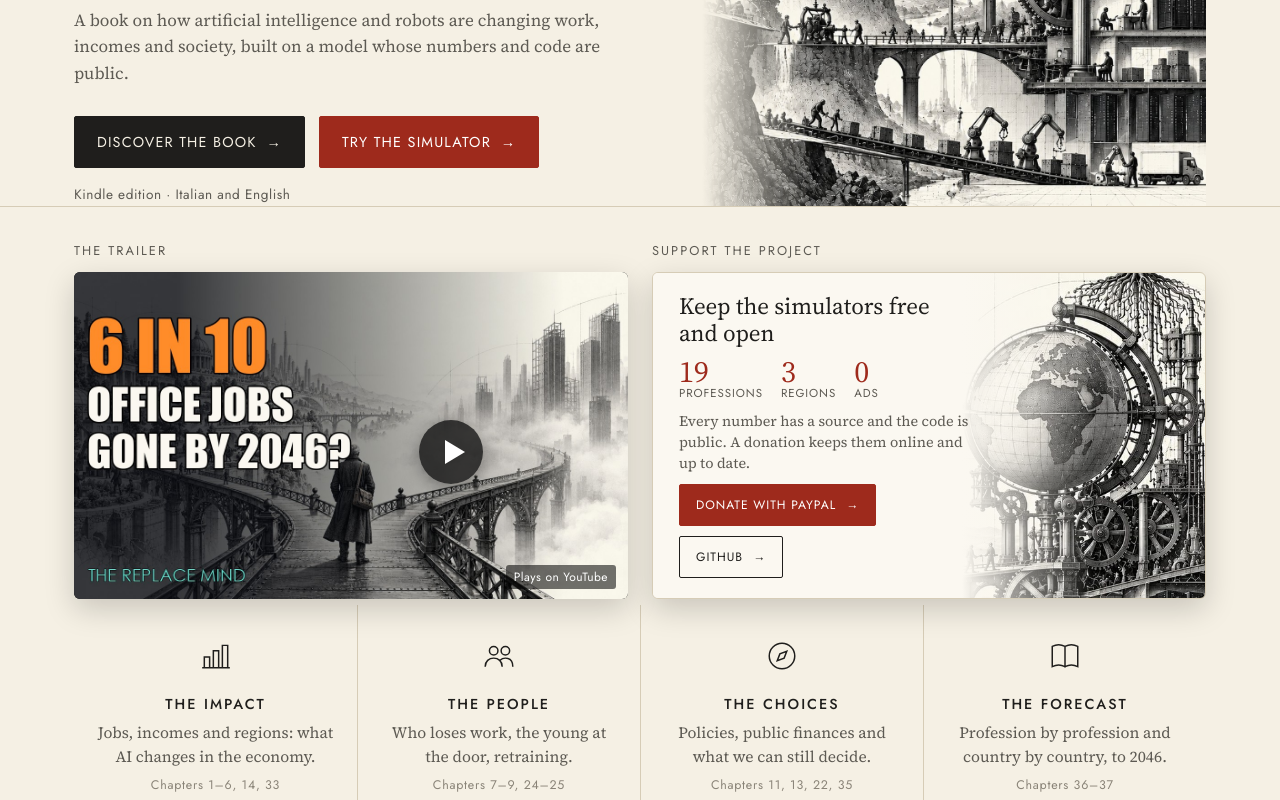
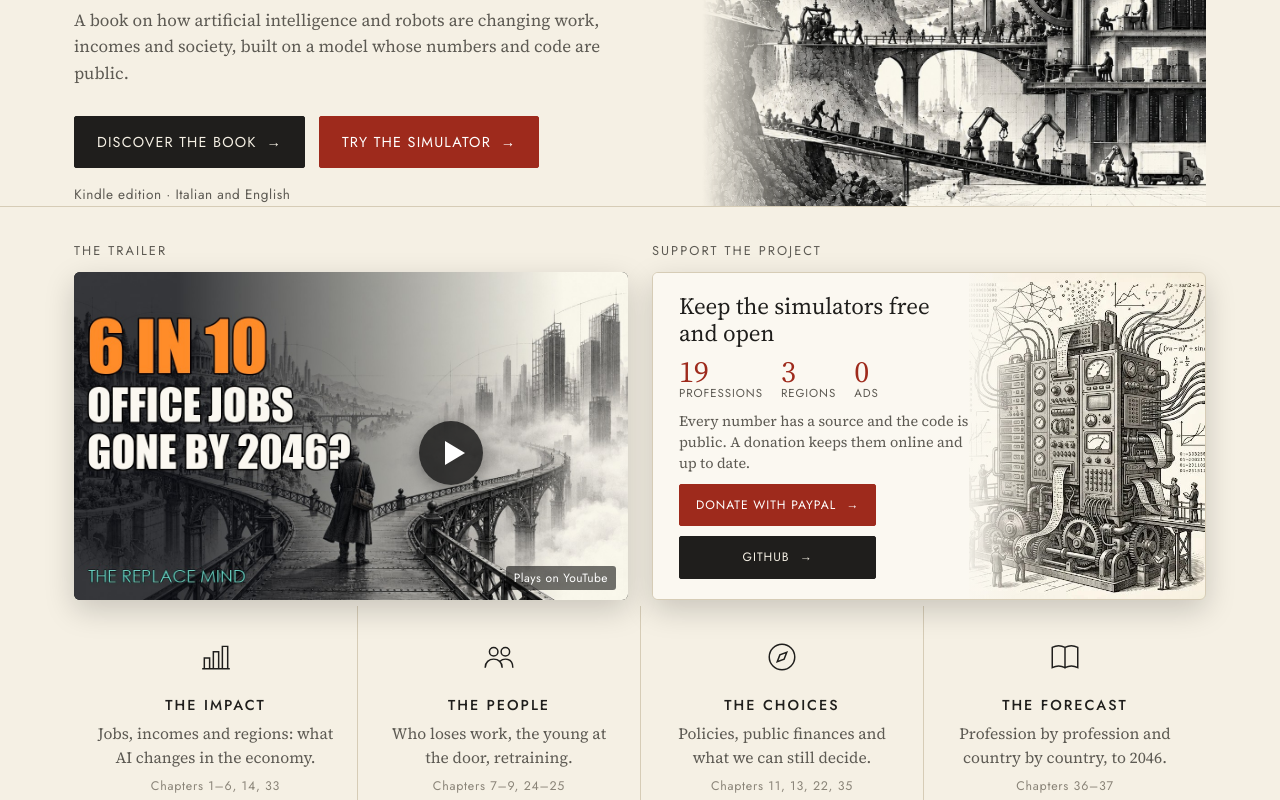
Before and after one commit to 0xENX/aimodel_replication, a plain HTML site: page simulator/index.html in a window 1280 px wide. Shown: the part 542-1342 px from the top of the page. Drawn offline with Linux system fonts and the light colour scheme; no server answers.

Commit message:
Home: support box with the computing machine, dark GitHub button same size as Donate

```diff
--- a/simulator/home.css
+++ b/simulator/home.css
@@ -208,15 +208,16 @@ html[lang="en"] #ed-it { display: none; }
 .trailer-row .trailer, .trailer-row .support { align-self: stretch; width: 100%; box-sizing: border-box; }   /* same height: the taller of the two */
 .trailer-row .e-trailer { grid-area: e1; } .trailer-row .trailer { grid-area: t; } .trailer-row .e-support { grid-area: e2; } .trailer-row .support { grid-area: s; }
 .support { position: relative; overflow: hidden; border-radius: 6px; border: 1px solid var(--line); box-shadow: 0 10px 30px rgba(0, 0, 0, .18);
-  background: url("img/support-globe.jpg") right center / auto 100% no-repeat, var(--card); display: flex; align-items: center; }
-.support::before { content: ""; position: absolute; inset: 0; background: linear-gradient(90deg, var(--card) 0, var(--card) 56%, rgba(251, 248, 241, 0) 80%); }
+  background: url("img/support-machine.jpg") right center / auto 100% no-repeat, var(--card); display: flex; align-items: center; }
+.support::before { content: ""; position: absolute; inset: 0; background: linear-gradient(90deg, var(--card) 0, var(--card) 54%, rgba(251, 248, 241, 0) 66%); }
 .support .txt { position: relative; width: 58%; padding: 20px 0 20px 26px; display: flex; flex-direction: column; gap: 8px; }
 .support h2 { font-weight: 400; margin: 0; font-size: 1.45rem; line-height: 1.15; }
 .support .facts { list-style: none; margin: 2px 0; padding: 0; display: flex; gap: 18px; font-family: var(--sans); font-size: .72rem; letter-spacing: .08em; text-transform: uppercase; color: var(--muted); }
 .support .facts li { display: flex; flex-direction: column; line-height: 1.2; }
 .support .facts b { font-family: var(--serif, serif); font-weight: 400; font-size: 1.9rem; letter-spacing: 0; color: #9e2a1c; line-height: 1; }
 .support p { margin: 0; color: var(--muted); font-size: .9rem; line-height: 1.45; }
-.support .btns { display: flex; flex-wrap: wrap; gap: 10px; margin: 2px 0 0; }
+.support .btns { display: inline-grid; grid-auto-rows: 1fr; gap: 10px; margin: 2px 0 0; align-self: flex-start; }   /* the two buttons one under the other, same width */
+.support .btns .btn { justify-content: center; }
 .support .btn { padding: 11px 16px; font-size: .76rem; }
 .support[hidden], .trailer-row .eyebrow[hidden] { display: none; }
 @media (max-width: 1100px) { .support { min-height: 300px; } .support .txt { width: 72%; } .trailer-row { grid-template-columns: minmax(0, 640px); grid-template-areas: "e1" "t" "e2" "s"; } .trailer-row .e-support { margin-top: 28px; } }
--- a/simulator/index.html
+++ b/simulator/index.html
@@ -72,7 +72,7 @@
           <p>Every number has a source and the code is public. A donation keeps them online and up to date.</p>
           <div class="btns">
             <button type="button" class="btn red js-donate-open">Donate with PayPal <span aria-hidden="true">→</span></button>
-            <a class="btn" href="https://github.com/0xENX/aimodel_replication">GitHub <span aria-hidden="true">→</span></a>
+            <a class="btn dark" href="https://github.com/0xENX/aimodel_replication">GitHub <span aria-hidden="true">→</span></a>
           </div>
         </div>
       </div>
```
Also changed, not shown: simulator/img/support-globe.jpg (deleted), simulator/img/support-machine.jpg (added).
